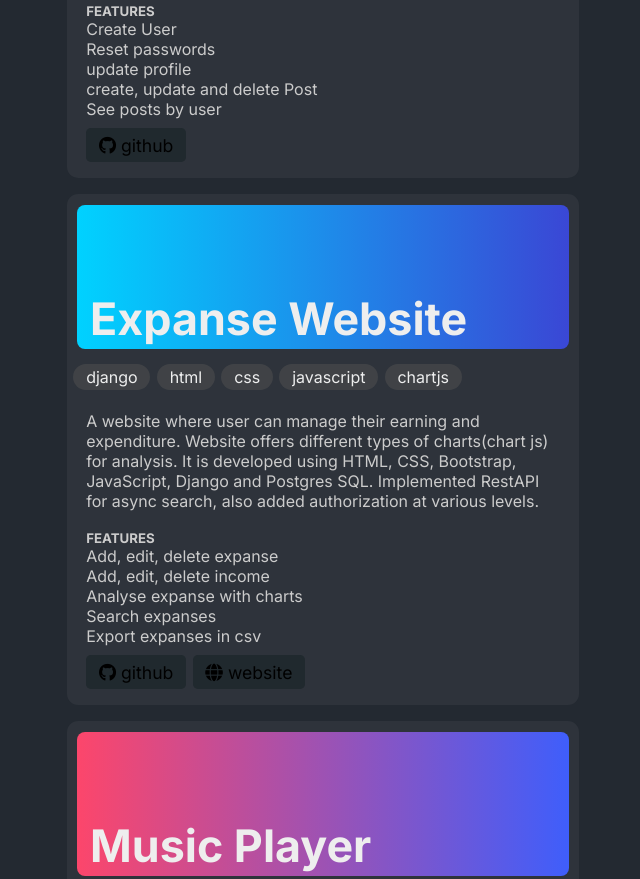
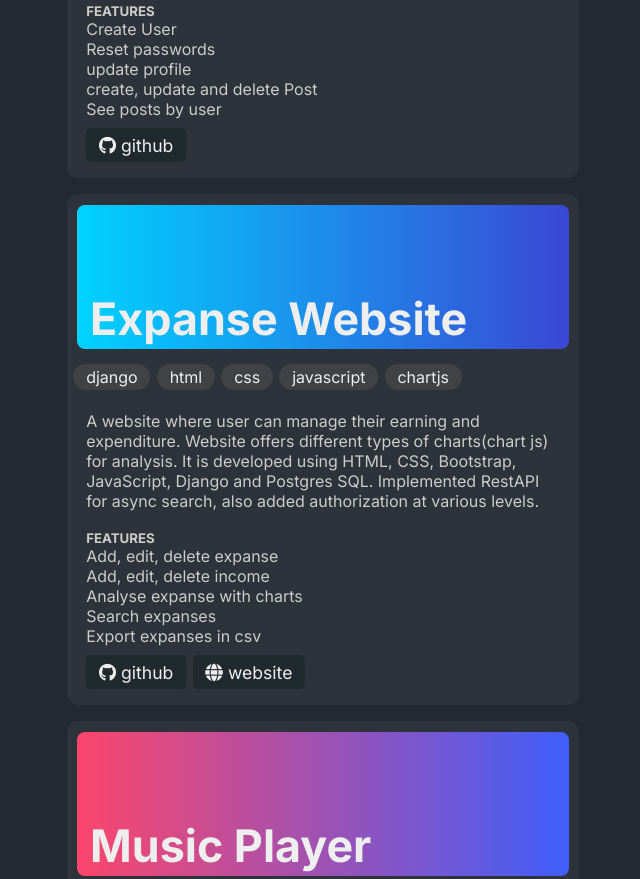
Before and after one commit to amit9838/portfolio, a plain HTML site: page index.html in a window 1280 px wide. Shown: the part 1248-2127 px from the top of the page, without its empty margins (317-957 px from the left). Drawn offline with Linux system fonts and the light colour scheme.

Commit message:
change link color to white

```diff
--- a/style.css
+++ b/style.css
@@ -492,7 +492,7 @@ a{
 
 .p-btn-link:link{
     text-decoration: none;
-    color: black;
+    color: #eee;
 }
 
 
```
